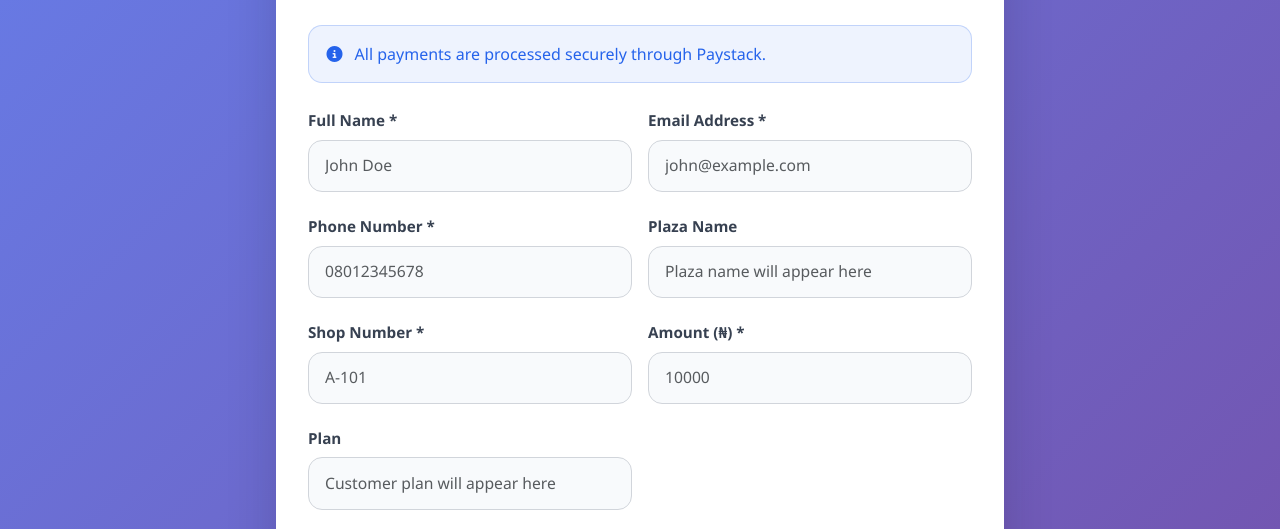
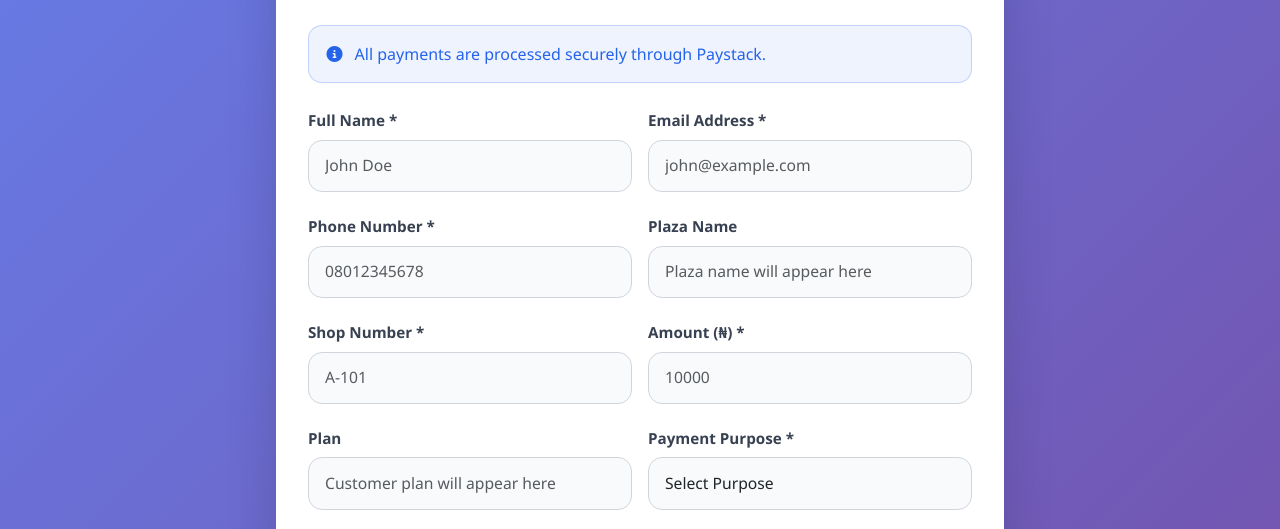
Before and after one commit to sundimeji/Just-Cyberlink-Payment-System, a plain HTML site: page index.html in a window 1280 px wide. Shown: the part 258-787 px from the top of the page. Drawn offline with nearby package versions, Linux system fonts and the light colour scheme.

```diff
--- a/index.html
+++ b/index.html
@@ -368,6 +368,16 @@
                         <label class="form-label" for="customerPlan">Plan</label>
                         <input type="text" id="customerPlan" class="form-control" readonly placeholder="Customer plan will appear here">
                     </div>
+                    <div class="form-group">
+                        <label class="form-label" for="paymentPurpose">Payment Purpose *</label>
+                        <select id="paymentPurpose" class="form-select" required onchange="updateSummary()">
+                            <option value="">Select Purpose</option>
+                            <option value="Internet Subscription">Internet Subscription</option>
+                            <option value="Service Activation">Service Activation</option>
+                            <option value="Upgrade Plan">Upgrade Plan</option>
+                            <option value="Other">Other</option>
+                        </select>
+                    </div>
                 </div>
 
                 <div class="form-group" style="margin-bottom: 1rem;">
```
